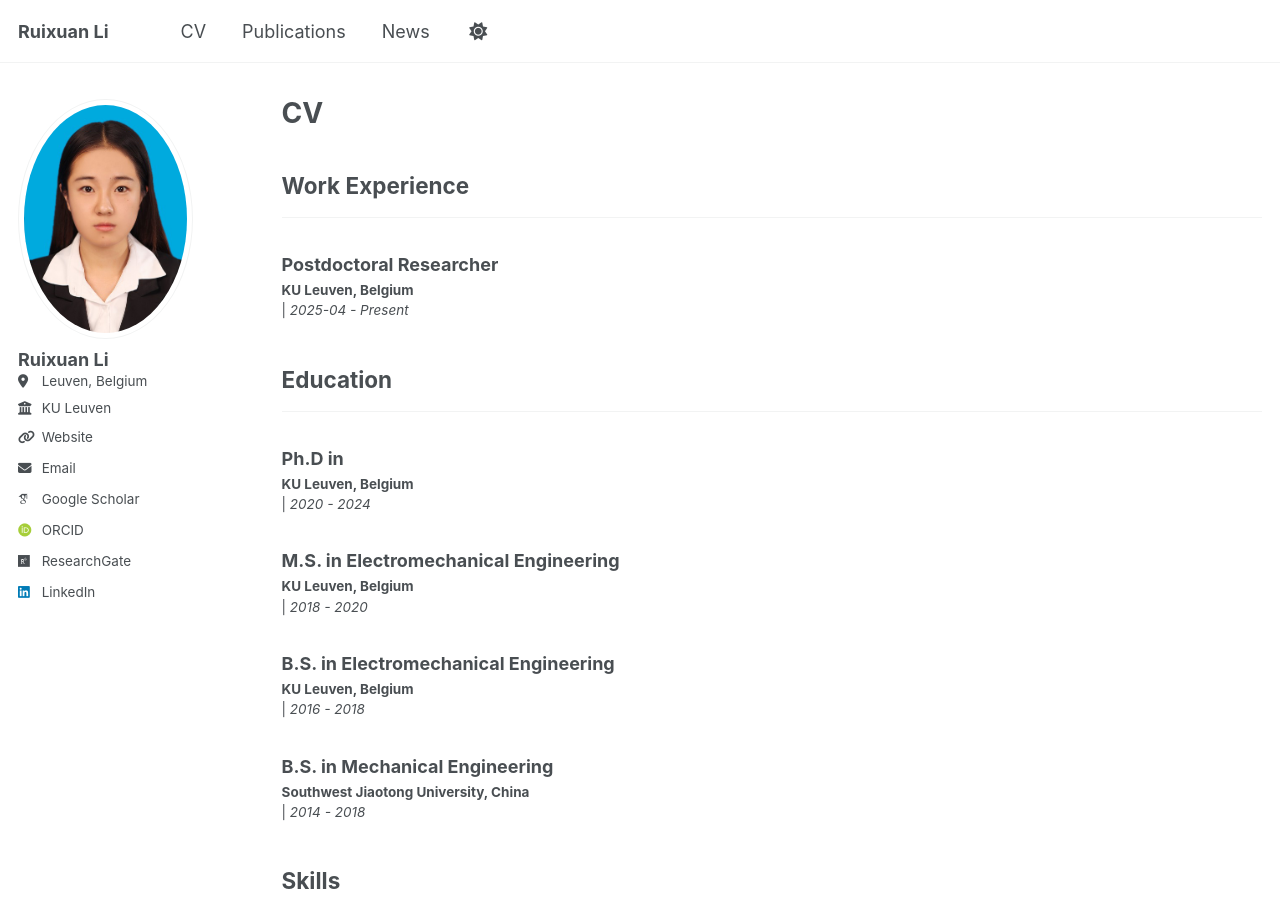
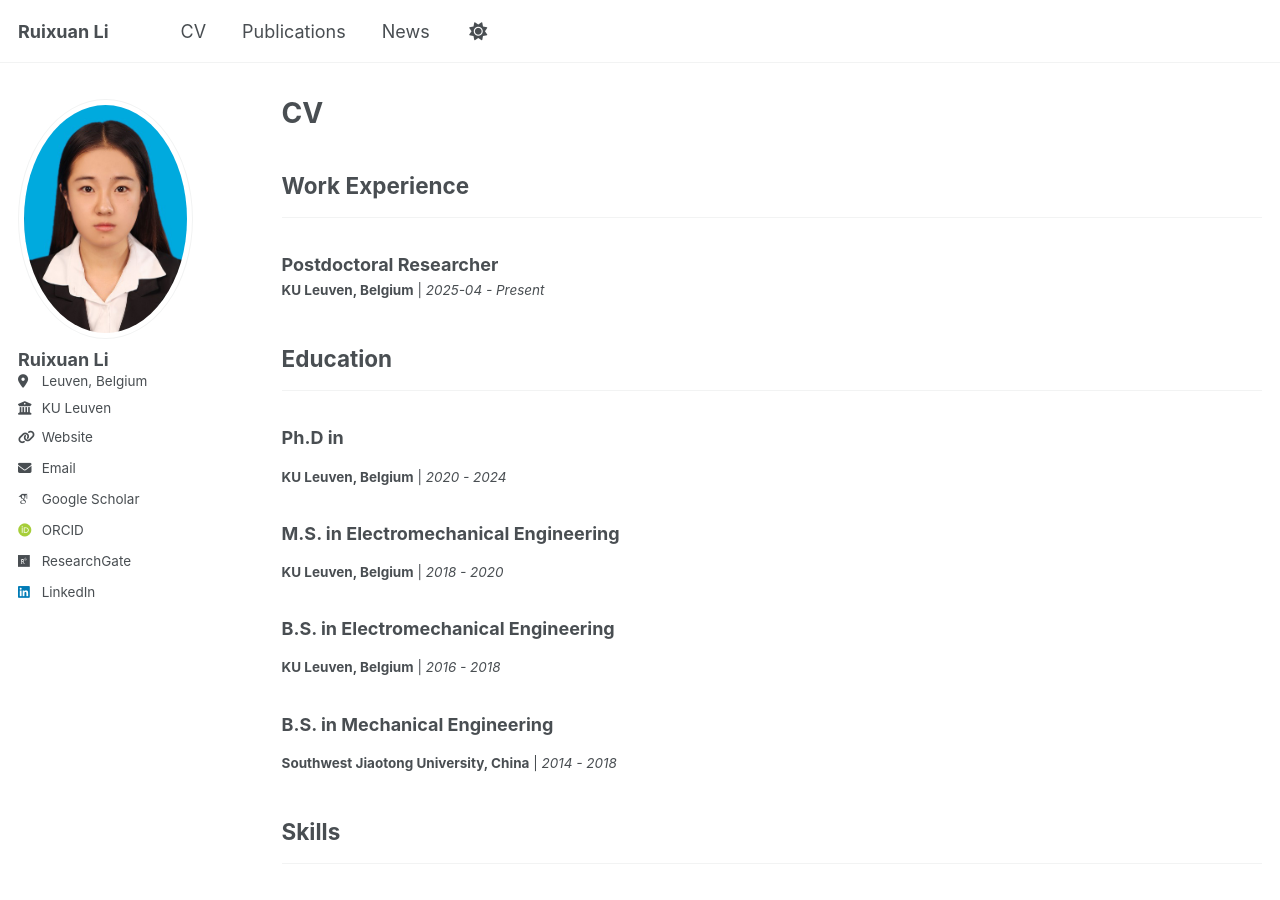
Before and after one commit to Li-Ruixuan/Li-Ruixuan.github.io, a Jekyll site: the page built from _pages/cv.html, in a window 1280 px wide and 900 px high. Built offline with Jekyll 4.4.1, drawn with Linux system fonts in a browser that asks for light colours; some web fonts are replaced.

```diff
--- a/_pages/cv.html
+++ b/_pages/cv.html
@@ -17,9 +17,7 @@ Email: {{ site.data.cv.basics.email }}    -->
 <div class="list__item">
   <article class="archive__item">
     <h3 class="archive__item-title">{{ work.position }}</h3>
-    <p class="archive__item-excerpt">
-      <strong>{{ work.company }}</strong><br> | <em>{{ work.startDate }}{% if work.endDate %} - {{ work.endDate }}{% else %} - Present{% endif %}</em>
-    </p>
+    <p class="archive__item-excerpt"><strong>{{ work.company }}</strong> | <em>{{ work.startDate }}{% if work.endDate %} - {{ work.endDate }}{% else %} - Present{% endif %}</em></p>
 
     {% if work.highlights %}
     <ul>
@@ -39,7 +37,7 @@ Email: {{ site.data.cv.basics.email }}    -->
   <article class="archive__item">
     <h3 class="archive__item-title">{{ edu.studyType }} in {{ edu.area }}</h3>
     <p class="archive__item-excerpt">
-      <strong>{{ edu.institution }}</strong><br> | <em>{{ edu.startDate }}{% if edu.endDate %} - {{ edu.endDate }}{% else %} - Present{% endif %}</em>
+      <p class="archive__item-excerpt"><strong>{{ edu.institution }}</strong> | <em>{{ edu.startDate }}{% if edu.endDate %} - {{ edu.endDate }}{% else %} - Present{% endif %}</em></p>
     </p>
   </article>
 </div>
```
